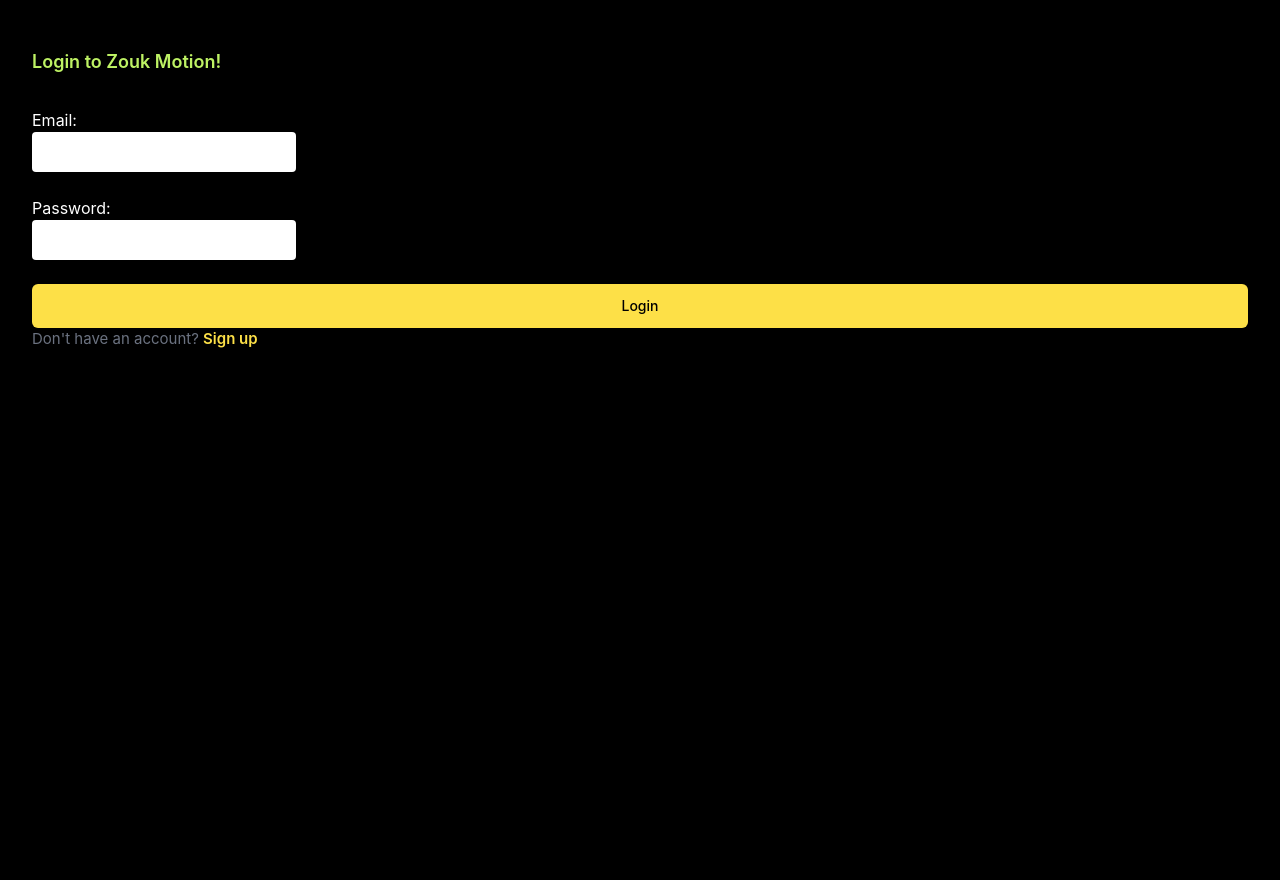
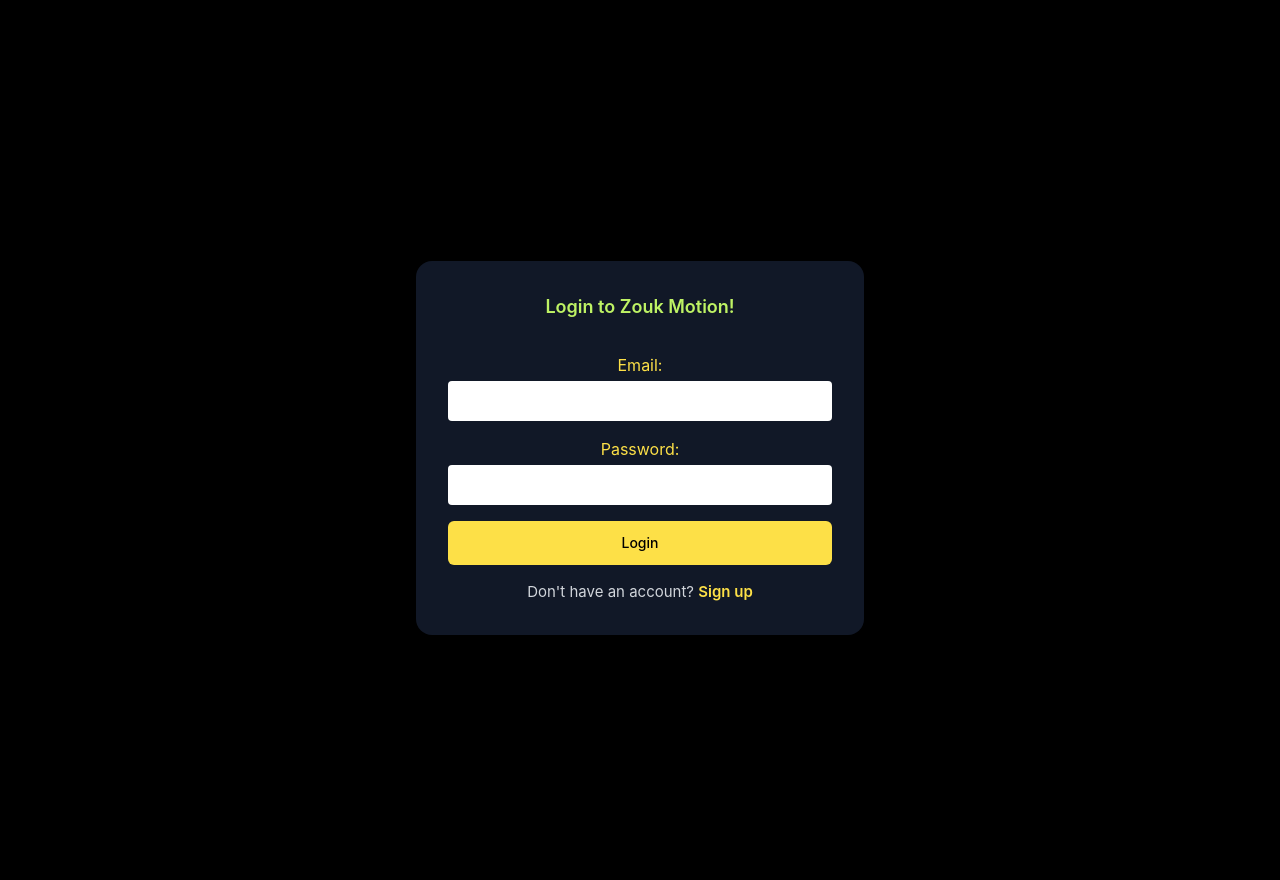
Before and after one commit to debo1992/zouk_debo_2, a Flask app: page /login in a window 1280 px wide. Shown: the part 128-1008 px from the top of the page. Before the commit the page ends 476 px from the top, so only its background shows below. Run offline with Flask 3, Linux system fonts and the light colour scheme; some libraries are stand-ins or nearby versions.

Commit message:
login centre

```diff
--- a/templates/login.html
+++ b/templates/login.html
@@ -35,17 +35,33 @@
     </div>
   </nav>
   <br><br>
-    <h2 class="text-lime-300 font-semibold mb-8 text-lg">Login to Zouk Motion!</h2>
-    <form method="POST">
-        <label>Email:</label><br>
-        <input type="text" name="email" required class="text-black bg-white p-2 rounded"><br><br>
+<div class="min-h-screen flex flex-col justify-center items-center bg-black text-center">
+    <div class="bg-gray-900 p-8 rounded-2xl shadow-lg w-full max-w-md">
+        <h2 class="text-lime-300 font-semibold mb-8 text-lg">Login to Zouk Motion!</h2>
 
-        <label>Password:</label><br>
-        <input type="password" name="password" required class="text-black bg-white p-2 rounded"><br><br>
+        <form method="POST" class="space-y-4">
+            <div>
+                <label class="block mb-1 text-yellow-300">Email:</label>
+                <input type="text" name="email" required class="text-black bg-white p-2 rounded w-full">
+            </div>
 
-        <button type="submit" class="px-6 py-3 text-sm font-medium text-black bg-yellow-300 rounded-md hover:bg-lime-300 transition duration-300 w-full">Login</button>
-    </form>
-    <p>Don't have an account? <a href="{{ url_for('signup') }}" class="text-yellow-300 hover:text-lime-300 font-semibold">Sign up</a></p>
+            <div>
+                <label class="block mb-1 text-yellow-300">Password:</label>
+                <input type="password" name="password" required class="text-black bg-white p-2 rounded w-full">
+            </div>
+
+            <button type="submit" class="px-6 py-3 text-sm font-medium text-black bg-yellow-300 rounded-md hover:bg-lime-300 transition duration-300 w-full">
+                Login
+            </button>
+        </form>
+
+        <p class="mt-4 text-gray-300">
+            Don't have an account?
+            <a href="{{ url_for('signup') }}" class="text-yellow-300 hover:text-lime-300 font-semibold">Sign up</a>
+        </p>
+    </div>
+</div>
+
 
     {% with messages = get_flashed_messages() %}
       {% if messages %}
```
